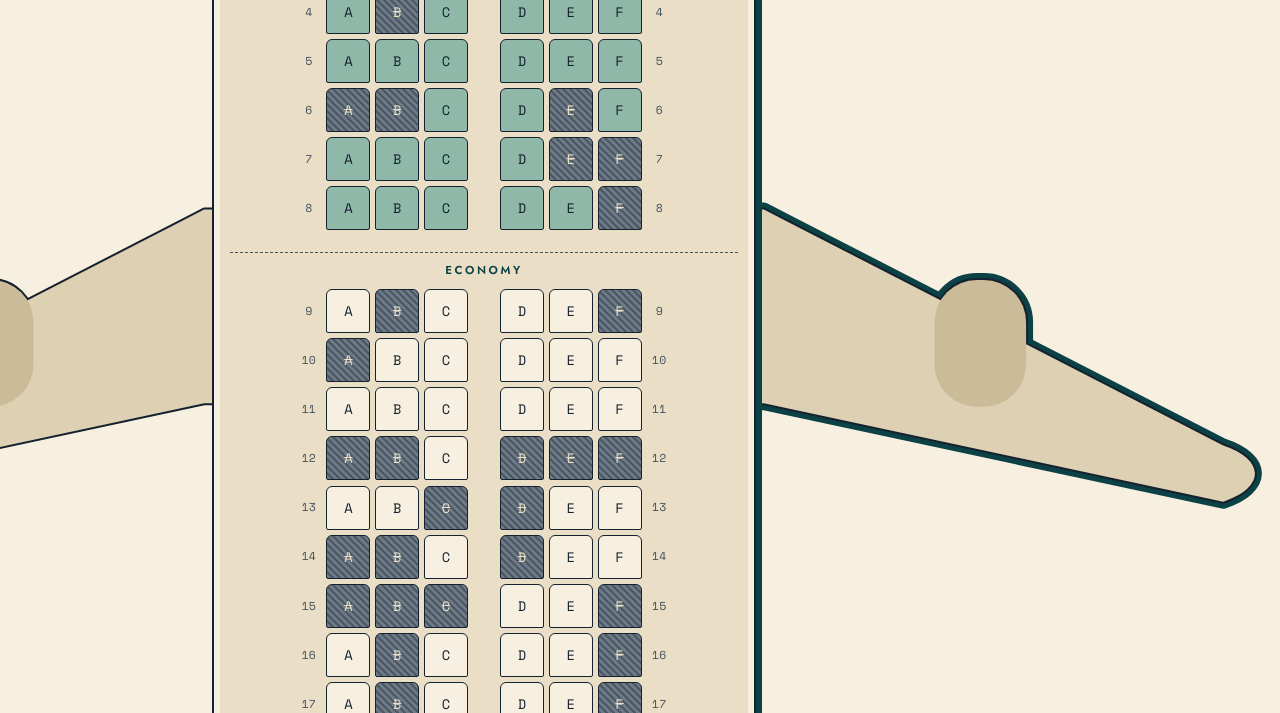
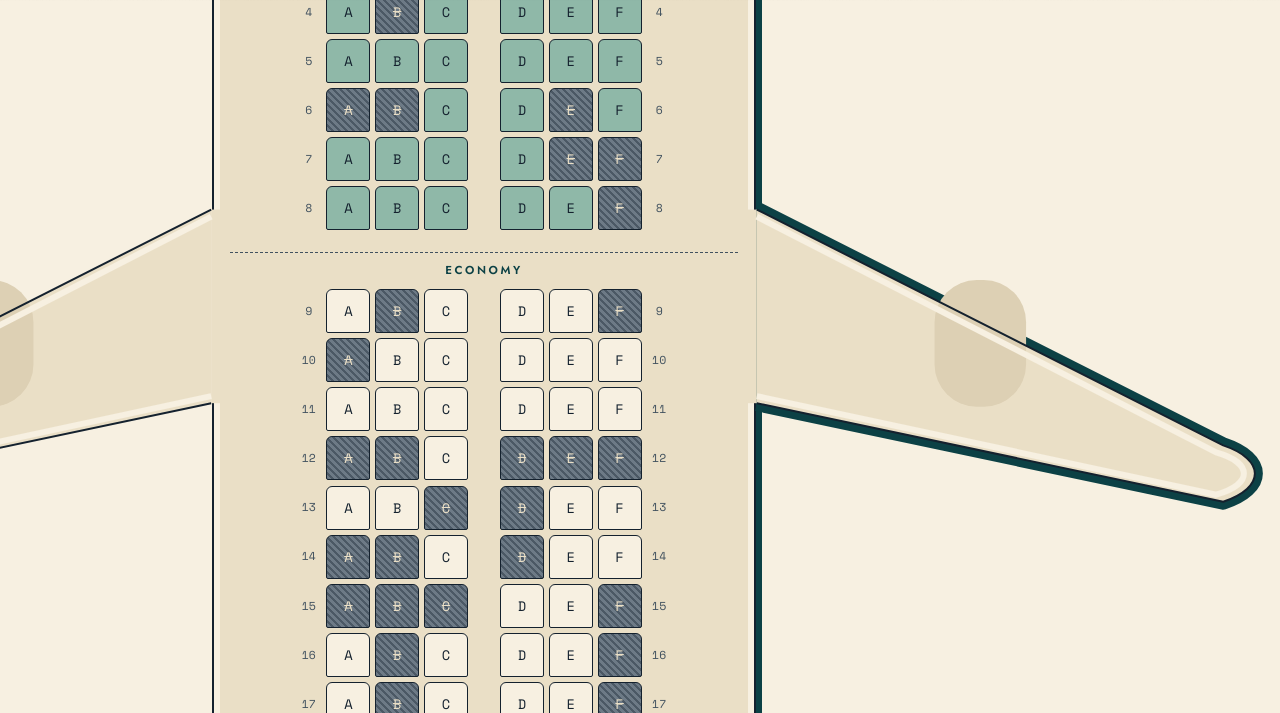
Before and after one commit to programredacted/skyway-airways, a Flask app: page /flights/1/seats in a window 1280 px wide. Shown: the part 799-1512 px from the top of the page. Run offline with Flask 3, Linux system fonts and the light colour scheme; data comes from the database, SQL or seed files in the repository.

Commit message:
Make the wings one piece with the cabin, properly this time
The first attempt closed an outline around each wing and then punched a hole
in the shell's border to hide the join. Two shapes that met, with the seam
papered over - which is why it read as rough rather than seamless.

Three changes make it one contour:

The outlines are open. Nothing is drawn across the root at all, so the
shell's border runs down, stops where the wing arrives, and the wing's own
edge carries straight on out and back. There is no seam to hide.

The wings sit above the shell rather than behind it, because it is the wing's
own fill that opens the wall. They reach 9 viewBox units past it - about 16px,
well inside the shell's 1rem padding - so they still cannot touch a seat, and
a check walks every seat to prove it.

The root lands on the wall by construction: x 295 of 900 is
(49.5rem - 17rem) / 99rem, fixed because both the wing span and the cabin
width are. It cannot drift.

The wings take the shell's interior colour and carry its inset ring out along
their length and back. The starboard band is laid down before the fill so the
fill buries its inner half, leaving the shadow outside and the border on the
boundary - the same pair, in the same order, as the shell's own right edge.

Span and zoom behaviour unchanged: 99rem, 2.91x the cabin at every zoom.

129/129 pytest, 11/11 wing checks.

Co-Authored-By: Claude Opus 5 <noreply@anthropic.com>

```diff
--- a/static/css/retro.css
+++ b/static/css/retro.css
@@ -1522,9 +1522,11 @@ a:hover { color: var(--orange-dk); }
      aircraft is — around row 12 of a 24-row 707. */
   transform: translate(-50%, -73.3%);
   pointer-events: none;
-  /* Behind the cabin without touching it: the shell is statically positioned,
-     so anything positioned here would otherwise paint on top of it. */
-  z-index: -1;
+  /* Above the shell, not behind it: the wing's own fill is what opens the wall
+     where it arrives, and behind the shell it could not. It reaches only 9
+     viewBox units past the wall — about 16px, well inside the shell's 1rem
+     padding — so it can never reach a seat. */
+  z-index: 1;
   /* Sized in rem, like the 34rem cabin, and with nothing capping it — so the
      two hold their proportion at every zoom level and window size. A share of
      the viewport cannot: zoom shrinks the CSS viewport while the cabin stays
@@ -1540,41 +1542,38 @@ a:hover { color: var(--orange-dk); }
   width: 99rem;
 }
 
-/* The silhouette pass. Filled as well as stroked so wing and engine merge
-   into one shape; the fills drawn afterwards cover the half of the stroke
-   that falls inside, so the weight showing is half of stroke-width.
-
-   non-scaling-stroke because the SVG is scaled to the viewport: without it
-   the line thickens and thins with the window while the shell's border does
-   not move, and the two only agree at one window size. */
-/* On the shapes, not the group: vector-effect is not an inherited property,
-   so setting it on the <g> silently did nothing and every stroke scaled with
-   the SVG — at 1.76x, a 2px line drew 3.5px and the teal band drew 14px. */
-.cabin-wings__ink > *,
-.cabin-wings__teal > * { vector-effect: non-scaling-stroke; }
-
-.cabin-wings__ink,
-.cabin-wings__teal { stroke-linejoin: round; }
-
-/* The shell's own two bands, not an approximation of their total: its border
-   is ink, and on its right that border sits over teal shadow. The teal is laid
-   down first and the ink drawn over it, so the teal shows beyond the ink line
-   — the same pair, in the same order.
-
-   Widths measured off the shell rather than derived from its rule: its left
-   border paints 2px and its right edge paints 7px, the shadow overlapping the
-   border by one. 4 and 14 give exactly those, since half of every stroke falls
-   inside the shape and is buried by the fill that follows. */
-.cabin-wings__ink  { fill: var(--ink);     stroke: var(--ink);     stroke-width: 4; }
-.cabin-wings__teal { fill: var(--teal-dk); stroke: var(--teal-dk); stroke-width: 14; }
-
-/* A shade below the cabin's interior, so the wing reads as behind it. Painting
-   it the cabin's own colour and breaking the border to merge the two was worse
-   on both counts: the wings flattened into slabs, and the join stayed a hard
-   edge rather than becoming a merge. */
-.cabin-wings__skin { fill: var(--paper-3); }
-/* one step deeper again so the pods read against the wing */
-.cabin-wings__pod { fill: #cbbb99; }
+/* Open strokes, so nothing is ever drawn across the wing root: the shell's
+   border simply continues into the wing's edge and the two read as one
+   contour rather than two shapes that meet.
+
+   non-scaling-stroke on the shapes themselves — it is not an inherited
+   property, and on a group it silently does nothing while every stroke scales
+   with the SVG. */
+.cabin-wings__edge,
+.cabin-wings__inline,
+.cabin-wings__band {
+  fill: none;
+  vector-effect: non-scaling-stroke;
+  stroke-linejoin: round;
+}
+
+/* The shell's own weights, measured off it rather than derived from its rule:
+   its left border paints 2px, and its right edge 7px once the shadow is
+   counted. The heavy side lays the teal down and the ink over it, the same
+   pair in the same order. */
+.cabin-wings__edge { stroke: var(--ink); stroke-width: 2; }
+
+/* The starboard band, drawn before the wing is filled so the fill buries its
+   inner half — 8 centred leaves 8 showing outside, and the ink line lands on
+   the boundary over it, exactly as the border sits on the shell's shadow. */
+.cabin-wings__band { stroke: var(--teal-dk); stroke-width: 16; }
+
+/* the shell's inset ring, carried out along the wing and back */
+.cabin-wings__inline { stroke: var(--paper); stroke-width: 6; }
+
+/* the shell's own interior, so wing and cabin are the same material */
+.cabin-wings__skin { fill: var(--paper-2); }
+.cabin-wings__pod { fill: #ddd0b4; }
 
 @media (max-width: 55rem) {
   /* the sidebar drops below, so the cabin is centred on the page after all */
--- a/templates/seats.html
+++ b/templates/seats.html
@@ -75,29 +75,39 @@
          away from it — which is exactly what happened when one path was split
          into two and each stopped at its own root. #}
 
-      {# port: the shell's 2px border, and nothing else #}
-      <g class="cabin-wings__ink">
-        <path d="M470 110 L291 110 L30 244 C 6 252 6 268 30 276 L291 220 L470 220 Z"/>
-        <rect x="142" y="150" width="52" height="72" rx="24"/>
-      </g>
+      {# The starboard band goes down first, so the wing fill buries its inner
+         half and only the outer shows — the shell's shadow, in place. #}
+      <path class="cabin-wings__band"
+            d="M605 110 L870 244 C 894 252 894 268 870 276 L605 220"/>
 
-      {# starboard: the shell's 6px teal band, with that same 2px border over
-         it — the two together are what makes its right edge read heavier #}
-      <g class="cabin-wings__teal">
-        <path d="M430 110 L609 110 L870 244 C 894 252 894 268 870 276 L609 220 L430 220 Z"/>
-        <rect x="706" y="150" width="52" height="72" rx="24"/>
-      </g>
-      <g class="cabin-wings__ink">
-        <path d="M430 110 L609 110 L870 244 C 894 252 894 268 870 276 L609 220 L430 220 Z"/>
-        <rect x="706" y="150" width="52" height="72" rx="24"/>
-      </g>
+      {# The wing bodies, in the shell's own interior colour, rooted exactly on
+         its wall at x 295 and 605 — (49.5rem - 17rem) / 99rem of the viewBox,
+         which is fixed because both widths are. The strips reach 9 units
+         further in to cover the shell's border and inset ring, so the wall
+         opens where the wing arrives instead of running behind it. #}
+      <path class="cabin-wings__skin"
+            d="M295 110 L30 244 C 6 252 6 268 30 276 L295 220 Z"/>
+      <path class="cabin-wings__skin"
+            d="M605 110 L870 244 C 894 252 894 268 870 276 L605 220 Z"/>
+      <rect class="cabin-wings__skin" x="295" y="110" width="9" height="110"/>
+      <rect class="cabin-wings__skin" x="596" y="110" width="9" height="110"/>
 
-      <path class="cabin-wings__skin"
-            d="M470 110 L291 110 L30 244 C 6 252 6 268 30 276 L291 220 L470 220 Z"/>
-      <path class="cabin-wings__skin"
-            d="M430 110 L609 110 L870 244 C 894 252 894 268 870 276 L609 220 L430 220 Z"/>
       <rect class="cabin-wings__pod" x="142" y="150" width="52" height="72" rx="24"/>
       <rect class="cabin-wings__pod" x="706" y="150" width="52" height="72" rx="24"/>
+
+      {# the shell's inset ring, carried out along the wing and back #}
+      <path class="cabin-wings__inline"
+            d="M295 114 L34 248 C 13 254 13 266 34 272 L295 216"/>
+      <path class="cabin-wings__inline"
+            d="M605 114 L866 248 C 887 254 887 266 866 272 L605 216"/>
+
+      {# Open, not closed: nothing is drawn across the root, so the shell's
+         border runs straight into the wing's edge and the two are one contour
+         rather than two shapes that happen to touch. #}
+      <path class="cabin-wings__edge"
+            d="M295 110 L30 244 C 6 252 6 268 30 276 L295 220"/>
+      <path class="cabin-wings__edge"
+            d="M605 110 L870 244 C 894 252 894 268 870 276 L605 220"/>
     </svg>
 
     <div class="cabin-shell" id="seat-grid"
```
Also changed, not shown: 1 other file.
